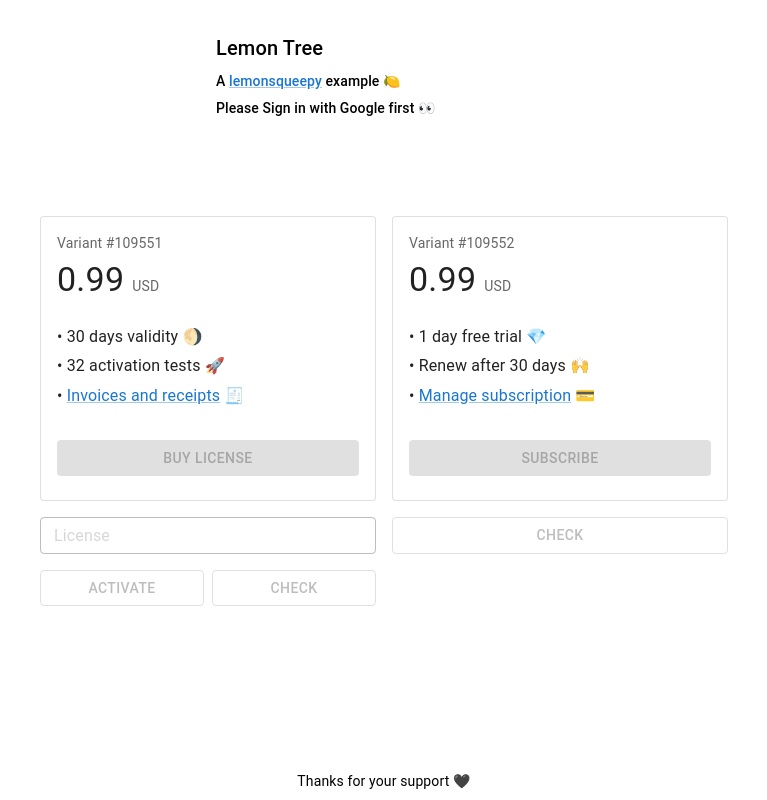
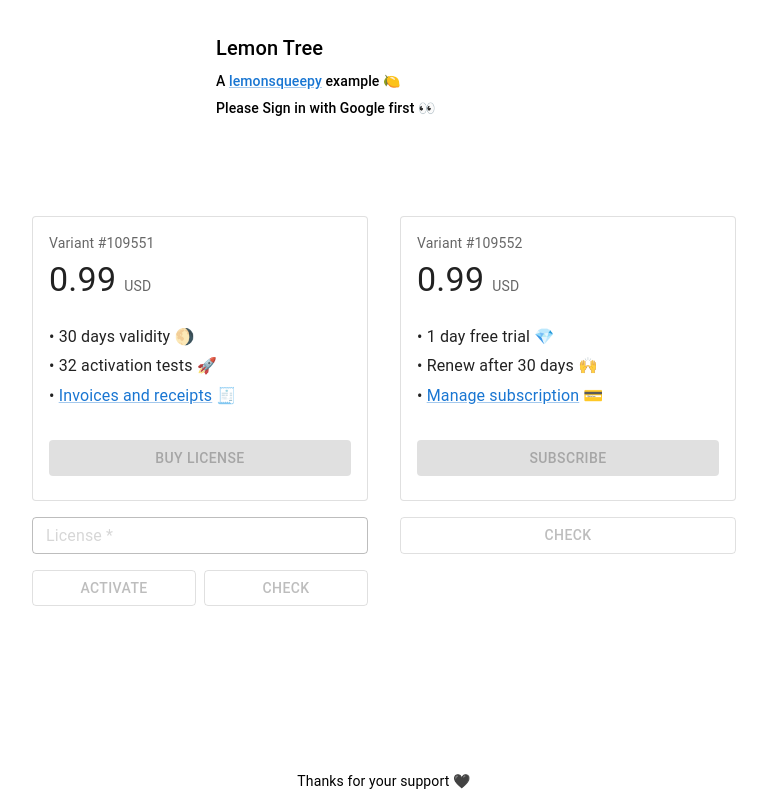
Before and after one commit to mthli/lemontree, a React (Create React App) app: page / in a window 1280 px wide. Shown: the whole page, without its empty margins (256-1023 px from the left). Built offline with nearby package versions, Linux system fonts and the light colour scheme; no server answers.

Commit message:
chore: clean code

```diff
--- a/src/Order.tsx
+++ b/src/Order.tsx
@@ -33,7 +33,7 @@
     + `&checkout[email]=${email}` // optional; pre-filling.
 
   return (
-    <Box sx={{ width, marginTop, pl: 1, pr: 1 }}>
+    <Box sx={{ width, marginTop, pl: 2, pr: 2 }}>
       <VariantCard
         name={`${t('variant').toString()} #${ORDER_VARIANT_ID}`}
         price='0.99'
@@ -45,8 +45,7 @@
         anonymous={!userId}
       />
       <OutlinedInput
-        placeholder={t('license').toString()}
-        required
+        placeholder={`${t('license').toString()} *`}
         size='small'
         sx={{ width, height: '36.5px', mt: 2 }}
         disabled={!userId}
--- a/src/Subscription.tsx
+++ b/src/Subscription.tsx
@@ -31,7 +31,7 @@
     + `&checkout[email]=${email}` // optional; pre-filling.
 
   return (
-    <Box sx={{ width, marginTop, pl: 1, pr: 1 }}>
+    <Box sx={{ width, marginTop, pl: 2, pr: 2 }}>
       <VariantCard
         name={`${t('variant').toString()} #${SUBSCRIPTION_VARIANT_ID}`}
         price='0.99'
```
